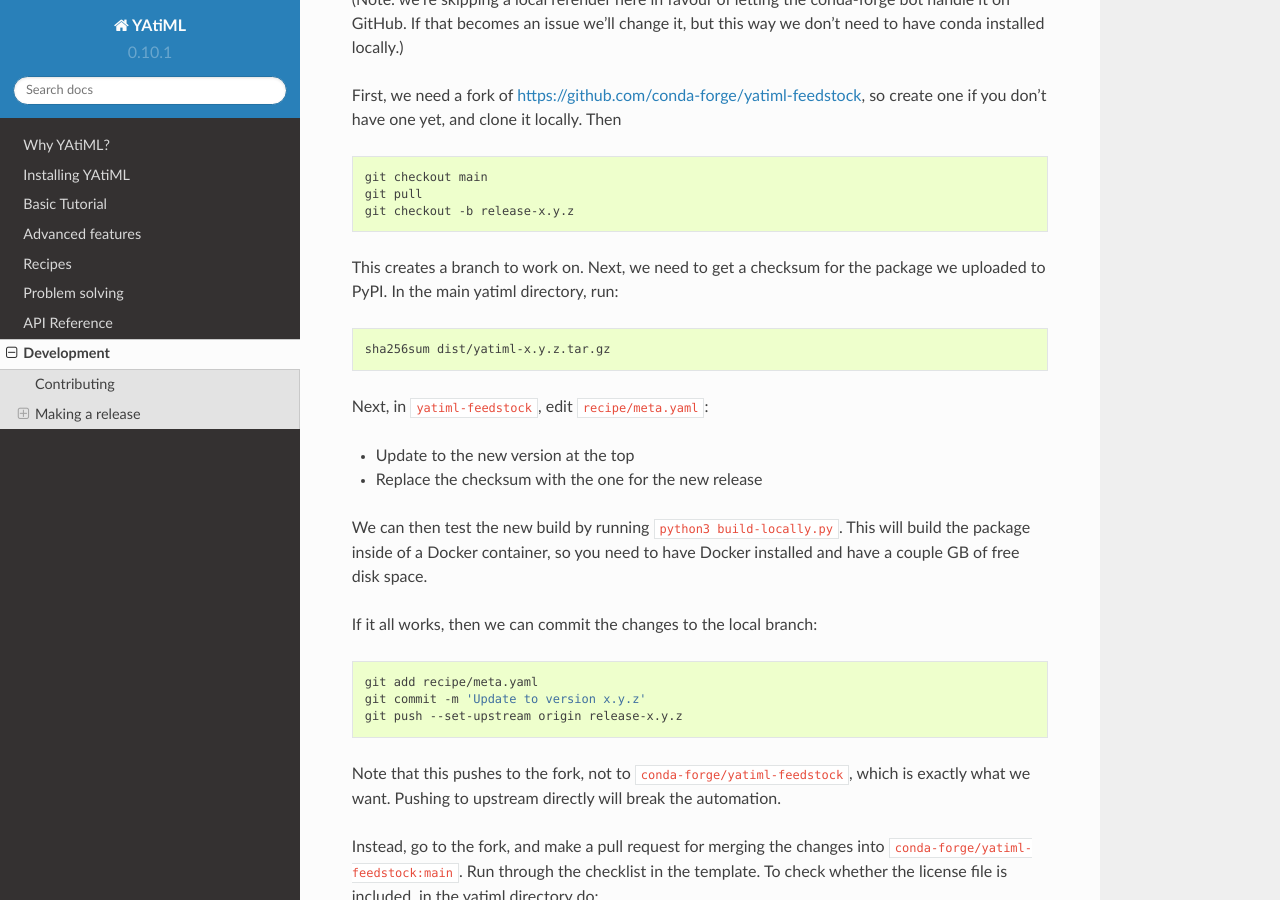
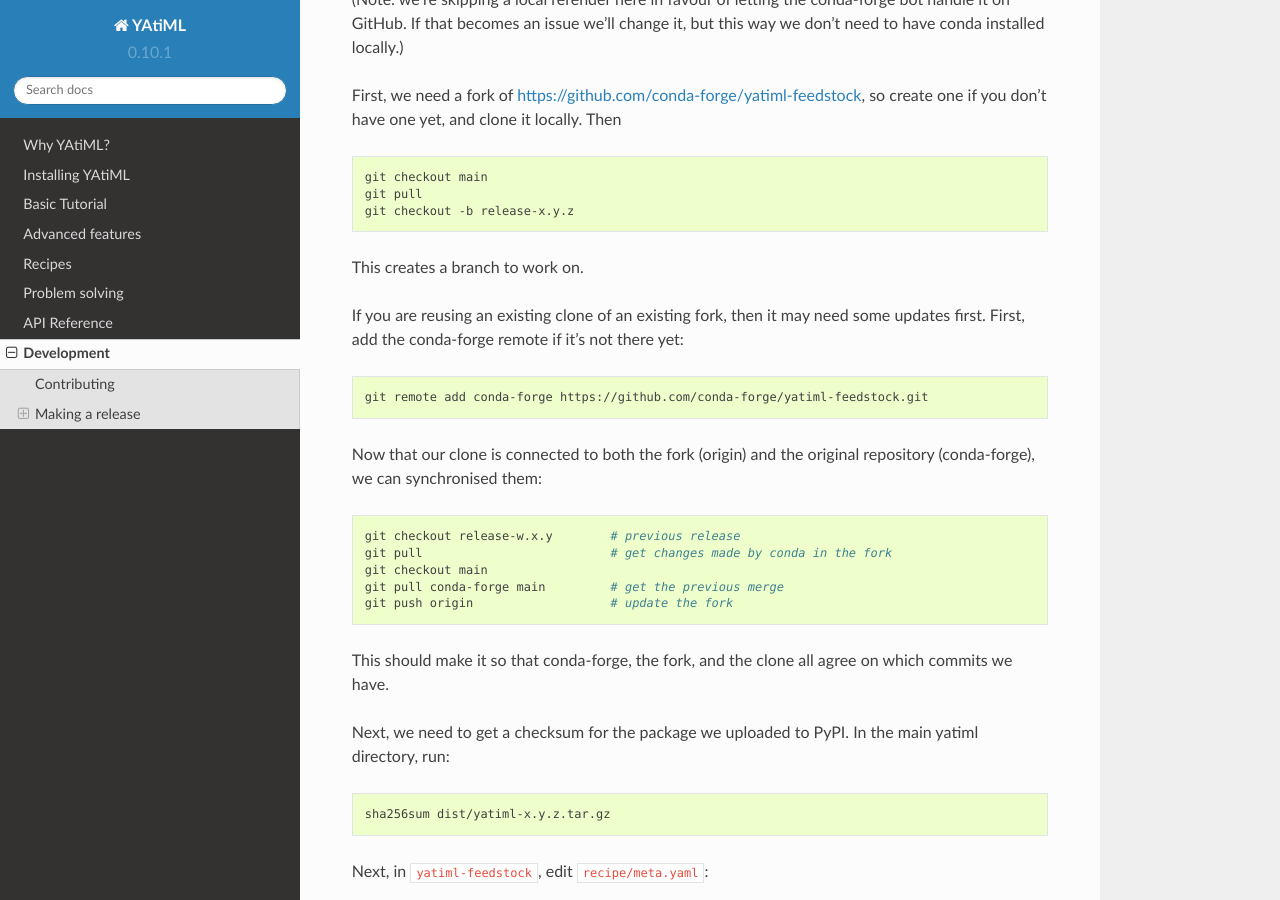
Before and after one commit to yatiml/yatiml, a Sphinx documentation site: the page built from docs/development.rst, in a window 1280 px wide and 900 px high, scrolled down 4316 px. Built offline with Sphinx 7.4.7 and the Read the Docs theme 2.0.0, drawn with Linux system fonts in a browser that asks for light colours; some of the changed text lies outside the part shown.

Commit message:
Improve conda-forge part of the release process

```diff
--- a/docs/development.rst
+++ b/docs/development.rst
@@ -252,8 +252,32 @@ create one if you don't have one yet, and clone it locally. Then
   git pull
   git checkout -b release-x.y.z
 
-This creates a branch to work on. Next, we need to get a checksum for the
-package we uploaded to PyPI. In the main yatiml directory, run:
+This creates a branch to work on.
+
+If you are reusing an existing clone of an existing fork, then it may need some
+updates first. First, add the conda-forge remote if it's not there yet:
+
+.. code-block:: bash
+
+  git remote add conda-forge https://github.com/conda-forge/yatiml-feedstock.git
+
+
+Now that our clone is connected to both the fork (origin) and the original
+repository (conda-forge), we can synchronised them:
+
+.. code-block:: bash
+
+  git checkout release-w.x.y        # previous release
+  git pull                          # get changes made by conda in the fork
+  git checkout main
+  git pull conda-forge main         # get the previous merge
+  git push origin                   # update the fork
+
+This should make it so that conda-forge, the fork, and the clone all agree on
+which commits we have.
+
+Next, we need to get a checksum for the package we uploaded to PyPI. In the main
+yatiml directory, run:
 
 .. code-block:: bash
 
@@ -308,6 +332,19 @@ As a final test, you can do:
   # conda install -c conda-forge yatiml
 
 which should install the new version.
+
+Finally, we need to re-sync the fork and clone with the original repository,
+because changes have been made in the cloud. By doing this, we avoid having to
+do it next time (see above) if we reuse this fork and/or clone.
+
+.. code-block:: bash
+
+  git checkout release-x.y.z
+  git pull                      # get changes made by conda in the fork
+  git checkout main
+  git pull conda-forge main     # get the merge we just made
+  git push origin               # update the fork for next time
+
 
 Make a GitHub Release
 .....................
```
